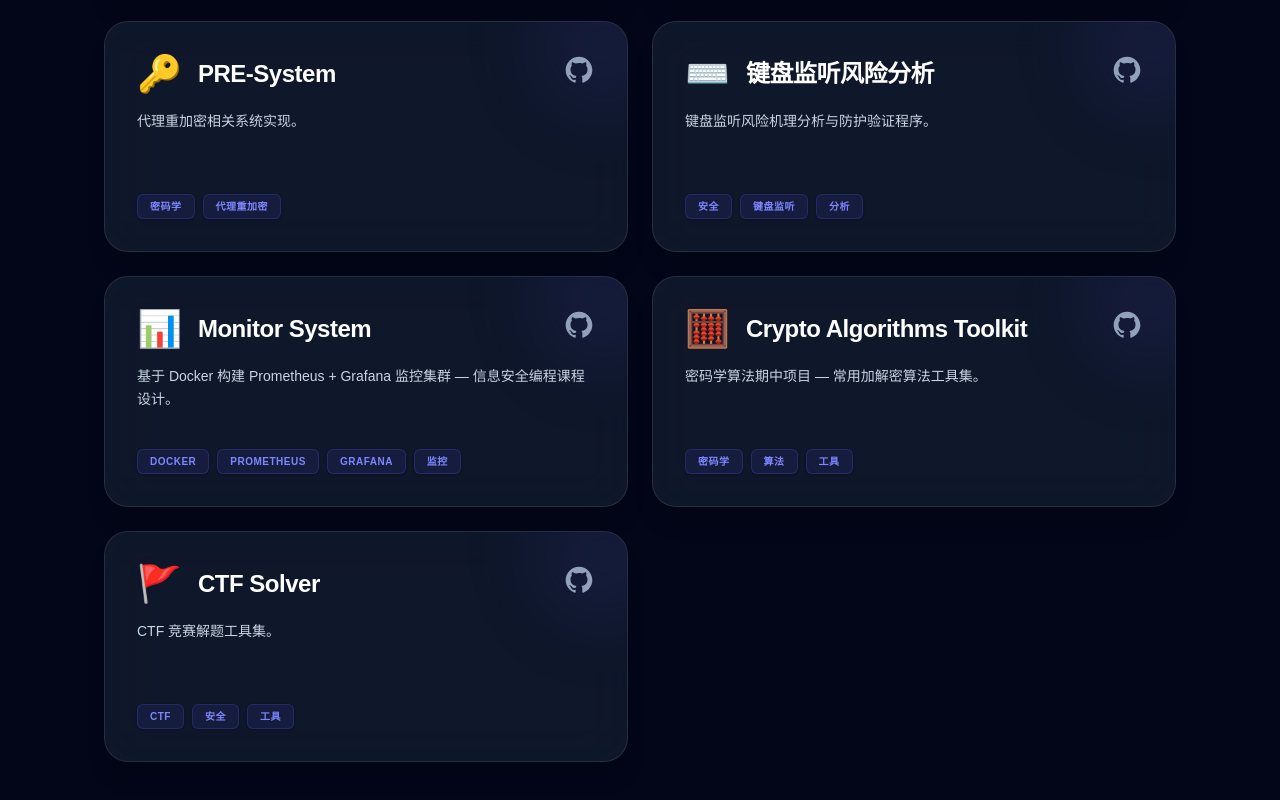
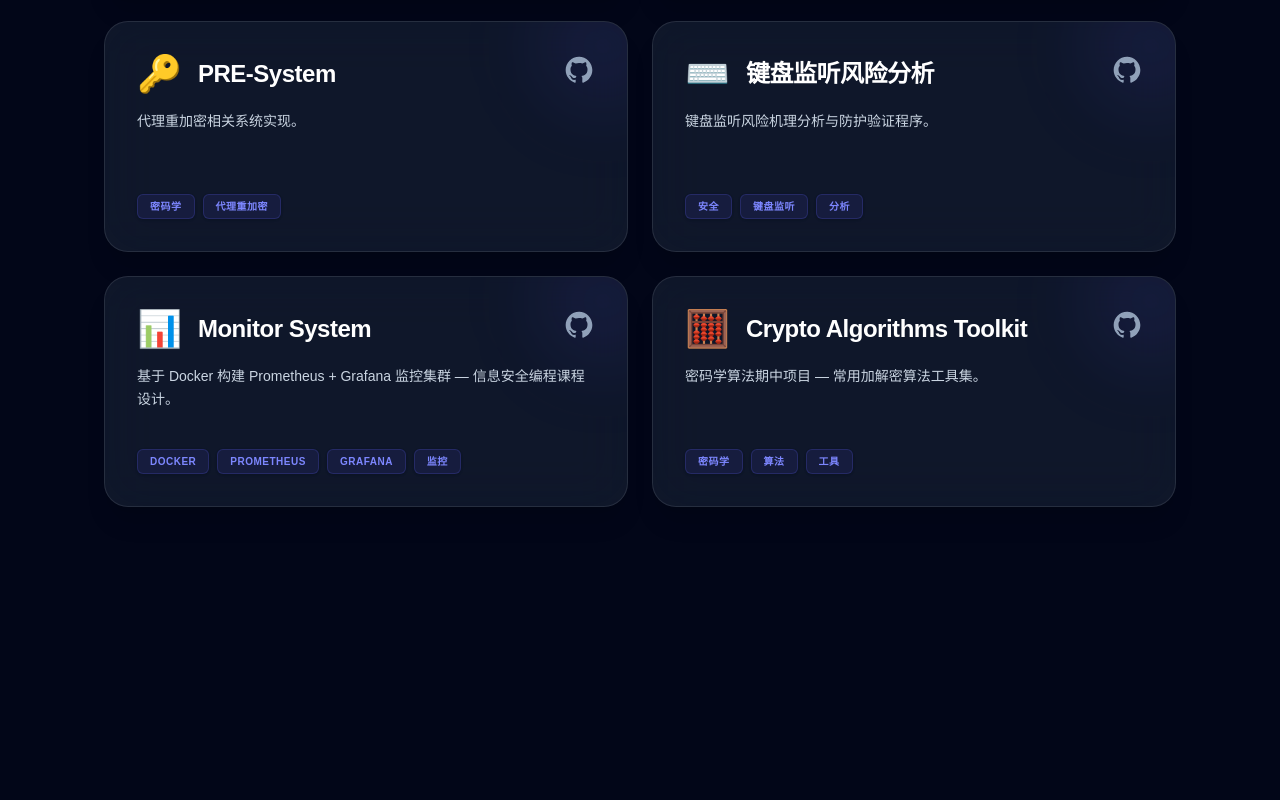
Before and after one commit to Oyama-Mahiro-F/oyama-mahiro-f.github.io, a Next.js app: page /projects in a window 1280 px wide. Shown: the part 943-1743 px from the top of the page. After the commit the page ends 1570 px from the top, so only its background shows below. Built offline with nearby package versions, Linux system fonts and the light colour scheme.

Commit message:
移除 CTF Solver 项目

```diff
--- a/data/projects.ts
+++ b/data/projects.ts
@@ -72,12 +72,4 @@ export const projectsData: Project[] = [
     description: "密码学算法期中项目 — 常用加解密算法工具集。",
     tags: ["密码学", "算法", "工具"],
   },
-  {
-    id: 9,
-    name: "CTF Solver",
-    icon: "🚩",
-    githubUrl: "https://github.com/Oyama-Mahiro-F/ctfSolver-master",
-    description: "CTF 竞赛解题工具集。",
-    tags: ["CTF", "安全", "工具"],
-  },
 ];
```
